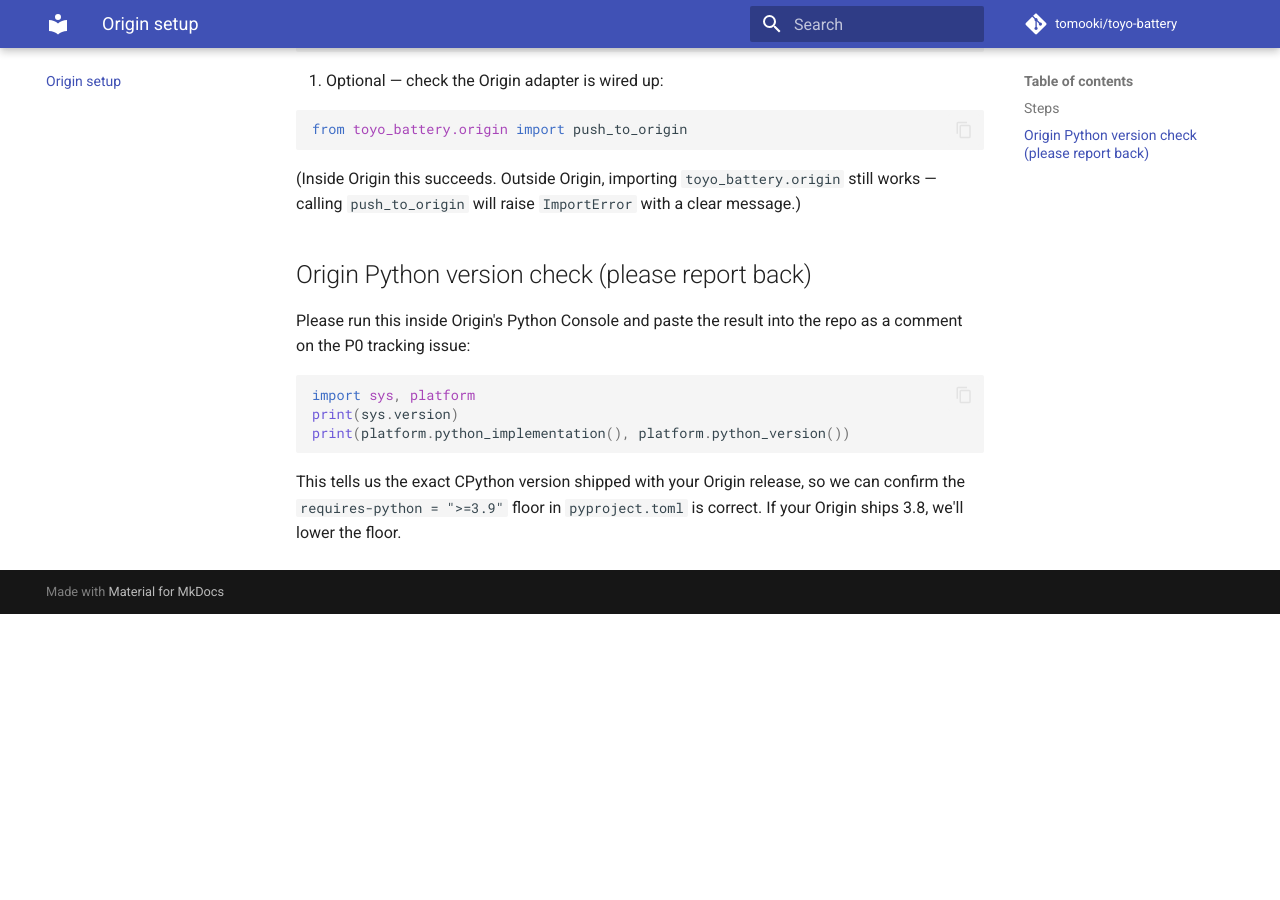
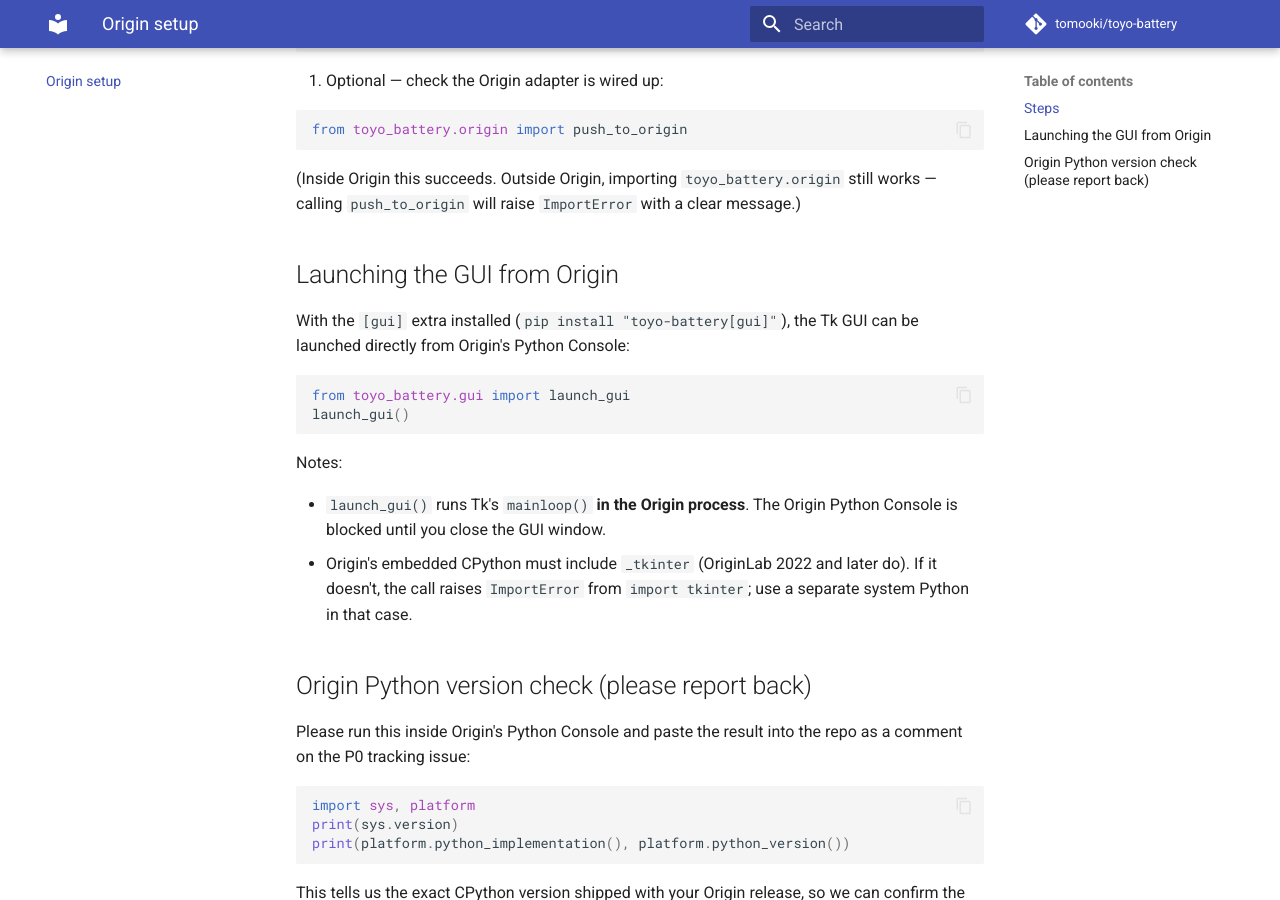
Before and after one commit to tomooki/toyo-battery, an MkDocs documentation site: the page built from docs/ORIGIN_SETUP.md, in a window 1280 px wide and 900 px high, scrolled down 720 px. Built offline with MkDocs 1.6.1 and Material for MkDocs 9.7.7, drawn with Linux system fonts in a browser that asks for light colours; comment, search, counter and statistics services are not loaded; before the commit the page ends 1334 px from its top, so only the background shows below that.

Commit message:
feat(gui): expose launch_gui() for in-process Origin launch (#53)
* feat(gui): expose launch_gui() for in-process Origin launch

Rename the Tk entry point from main() to launch_gui() and re-export it
from toyo_battery.gui so Origin's embedded Python Console can open the
GUI in one line:

    from toyo_battery.gui import launch_gui
    launch_gui()

docs/ORIGIN_SETUP.md gains a "Launching the GUI from Origin" section
covering the mainloop-blocks-the-console caveat, the [gui] extra, and
the _tkinter requirement. README.md links to it from the Origin section.

python -m toyo_battery.gui still works (the __main__ module now imports
launch_gui). Existing test_gui.py smoke checks are updated to the new
name.

Co-Authored-By: Claude Opus 4.7 (1M context) <noreply@anthropic.com>

* docs(changelog): note launch_gui addition + main rename under [Unreleased]

Keep-a-Changelog calls out the new public entry point and the internal
rename so the 0.0.x public-API delta is visible at a glance despite the
pre-alpha "may change without deprecation" disclaimer.

Co-Authored-By: Claude Opus 4.7 (1M context) <noreply@anthropic.com>

---------

Co-authored-by: Claude Opus 4.7 (1M context) <noreply@anthropic.com>

````diff
--- a/docs/ORIGIN_SETUP.md
+++ b/docs/ORIGIN_SETUP.md
@@ -35,6 +35,24 @@ OriginLab's embedded Python the same way as numpy/pandas/scipy.
    still works — calling `push_to_origin` will raise `ImportError` with a clear
    message.)
 
+## Launching the GUI from Origin
+
+With the `[gui]` extra installed (`pip install "toyo-battery[gui]"`), the Tk
+GUI can be launched directly from Origin's Python Console:
+
+```python
+from toyo_battery.gui import launch_gui
+launch_gui()
+```
+
+Notes:
+
+- `launch_gui()` runs Tk's `mainloop()` **in the Origin process**. The Origin
+  Python Console is blocked until you close the GUI window.
+- Origin's embedded CPython must include `_tkinter` (OriginLab 2022 and later
+  do). If it doesn't, the call raises `ImportError` from `import tkinter`; use
+  a separate system Python in that case.
+
 ## Origin Python version check (please report back)
 
 Please run this inside Origin's Python Console and paste the result into the
````
Also changed, not shown: CHANGELOG.md (+9 -0 lines), README.md (+4 -0 lines), 4 other files.
